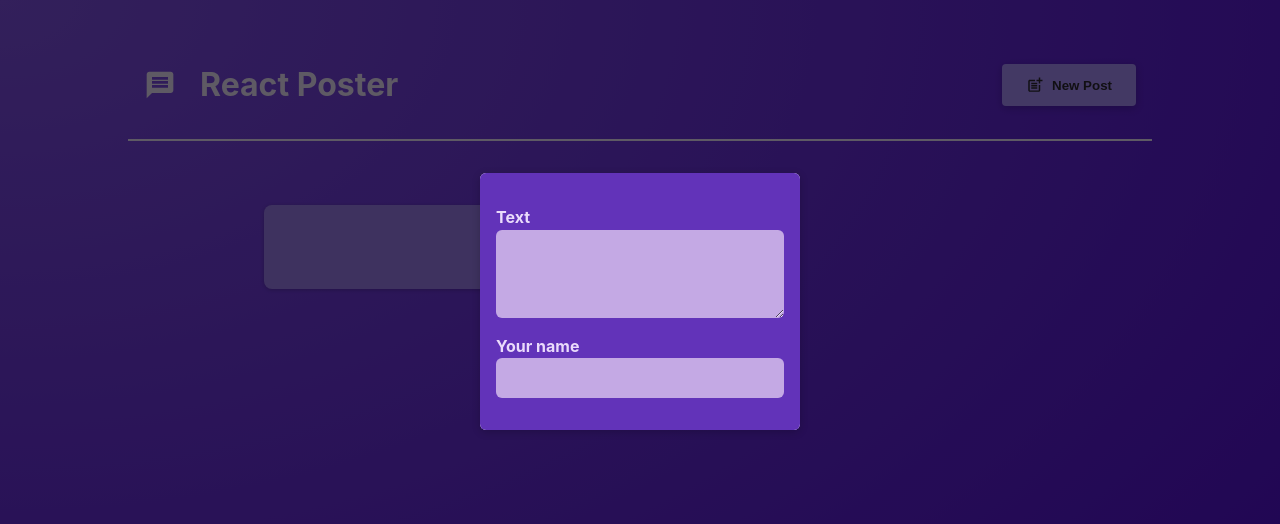
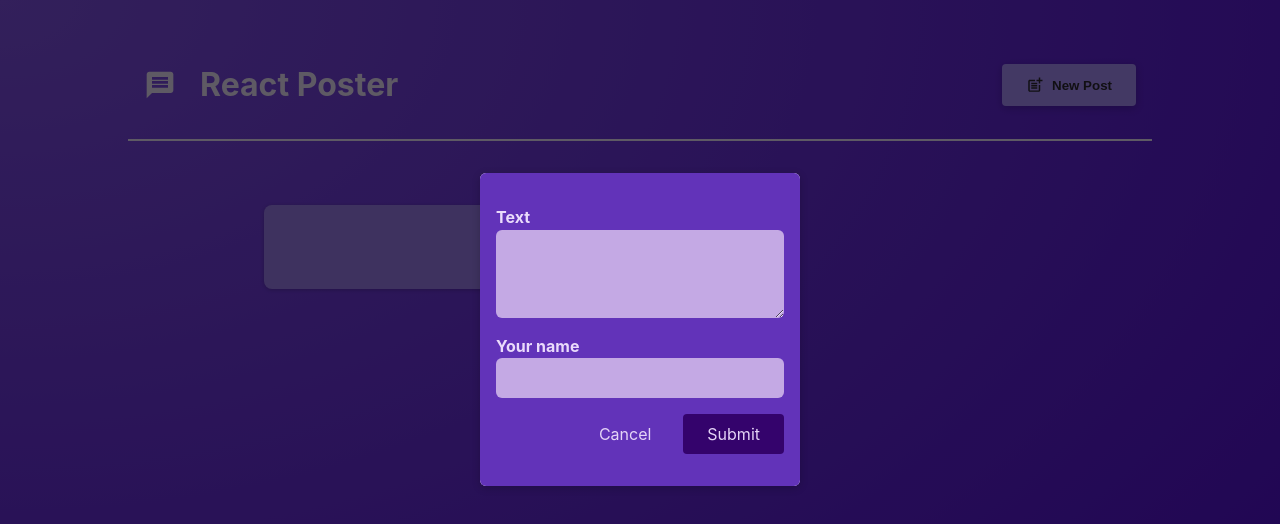
Before and after one commit to Maransatto/academind-react-crash-course, a React (Vite) app: page / in a window 1280 px wide. Both pictures are taken after a click on the button "New Post". Shown: the top 524 px of the page. Built offline with nearby package versions, Linux system fonts and the light colour scheme.

Commit message:
feat: :sparkles: 593 adding form buttons

```diff
--- a/src/components/NewPost.jsx
+++ b/src/components/NewPost.jsx
@@ -1,16 +1,22 @@
 /* eslint-disable react/prop-types */
 import classes from "./NewPost.module.css";
 
-function NewPost(props) {
+function NewPost({ onBodyChange, onAuthorChange, onCancel }) {
   return (
     <form className={classes.form}>
       <p>
         <label htmlFor="body">Text</label>
-        <textarea id="body" required rows={3} onChange={props.onBodyChange} />
+        <textarea id="body" required rows={3} onChange={onBodyChange} />
       </p>
       <p>
         <label htmlFor="name">Your name</label>
-        <input type="text" id="name" required onChange={props.onAuthorChange} />
+        <input type="text" id="name" required onChange={onAuthorChange} />
+      </p>
+      <p className={classes.actions}>
+        <button type="button" onClick={onCancel}>
+          Cancel
+        </button>
+        <button>Submit</button>
       </p>
     </form>
   );
--- a/src/components/PostList.jsx
+++ b/src/components/PostList.jsx
@@ -24,6 +24,7 @@
           <NewPost
             onBodyChange={bodyChangeHandler}
             onAuthorChange={authorChangeHandler}
+            onCancel={onStopPosting}
           />
         </Modal>
       )}
```
